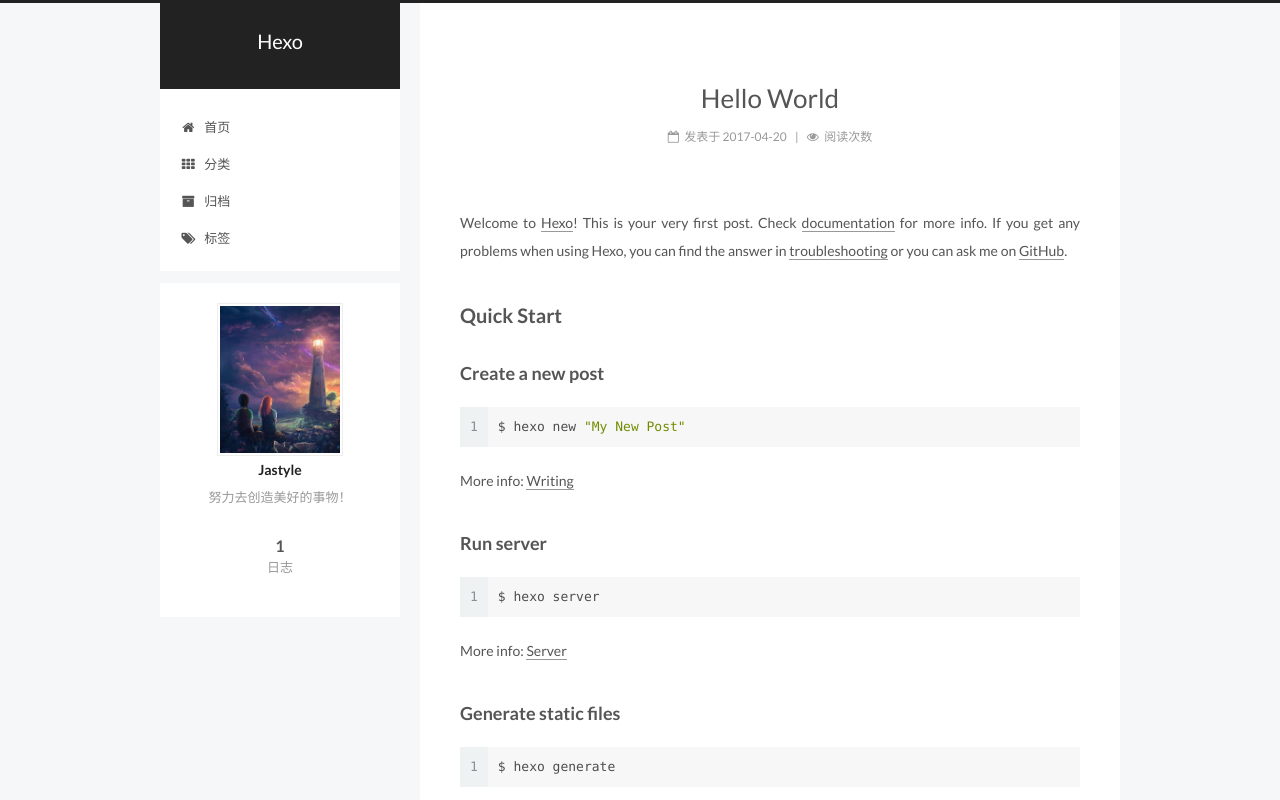
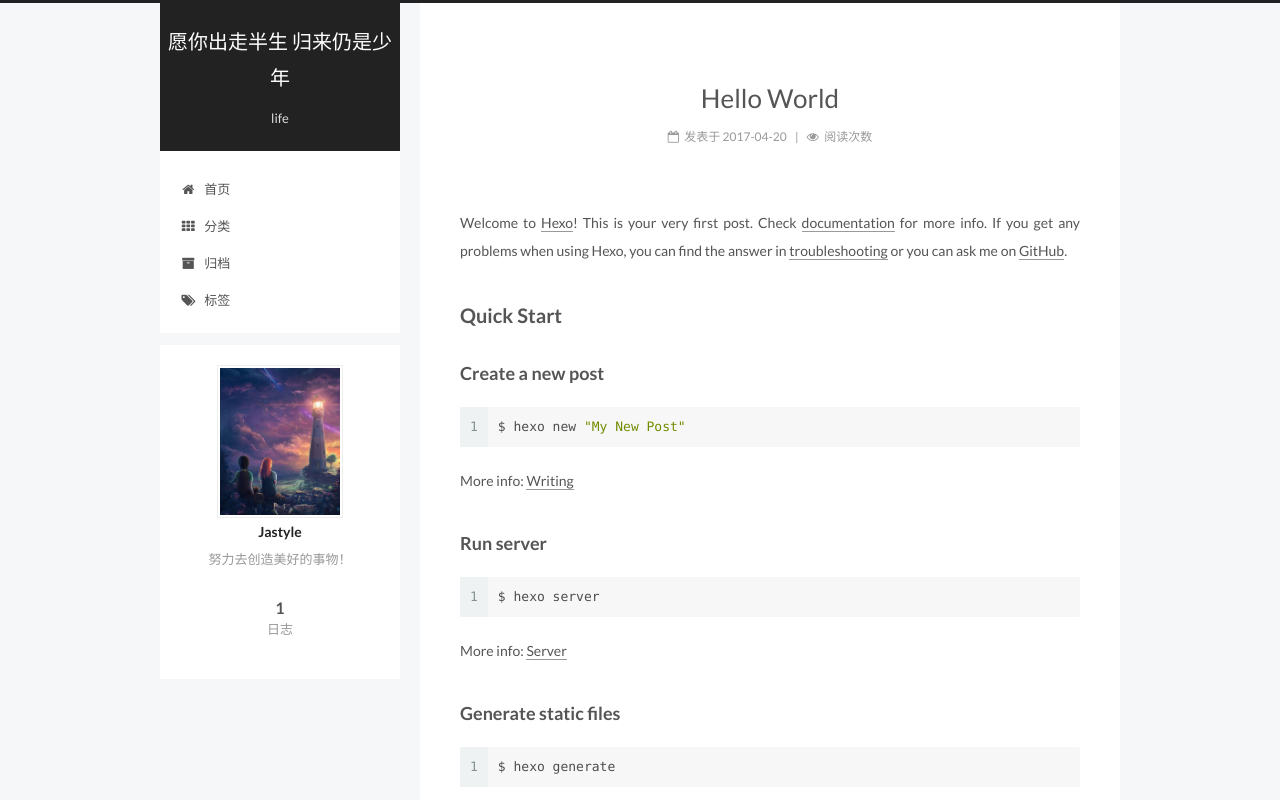
Before and after one commit to Jastyle/Jastyle.github.io, a plain HTML site: page index.html in a window 1280 px wide. Shown: the top 800 px of the page. Drawn offline with Linux system fonts and the light colour scheme; a script that the page names is missing.

Commit message:
Site updated: 2017-04-22 19:25:18

```diff
--- a/css/main.css
+++ b/css/main.css
@@ -1692,7 +1692,7 @@ pre .javascript .function {
   width: 4px;
   height: 4px;
   border-radius: 50%;
-  background: #ff9c6f;
+  background: #d7ffff;
 }
 .links-of-blogroll {
   font-size: 13px;
--- a/index.html
+++ b/index.html
@@ -92,12 +92,12 @@
 
 <meta name="description" content="努力去创造美好的事物！">
 <meta property="og:type" content="website">
-<meta property="og:title" content="Hexo">
+<meta property="og:title" content="愿你出走半生 归来仍是少年">
 <meta property="og:url" content="http://yoursite.com/index.html">
-<meta property="og:site_name" content="Hexo">
+<meta property="og:site_name" content="愿你出走半生 归来仍是少年">
 <meta property="og:description" content="努力去创造美好的事物！">
 <meta name="twitter:card" content="summary">
-<meta name="twitter:title" content="Hexo">
+<meta name="twitter:title" content="愿你出走半生 归来仍是少年">
 <meta name="twitter:description" content="努力去创造美好的事物！">
 
 
@@ -132,7 +132,7 @@
 
 
 
-  <title>Hexo</title>
+  <title>愿你出走半生 归来仍是少年</title>
 </head>
 
 <body itemscope itemtype="http://schema.org/WebPage" lang="zh-Hans">
@@ -180,12 +180,12 @@
     <div class="custom-logo-site-title">
       <a href="/"  class="brand" rel="start">
         <span class="logo-line-before"><i></i></span>
-        <span class="site-title">Hexo</span>
+        <span class="site-title">愿你出走半生 归来仍是少年</span>
         <span class="logo-line-after"><i></i></span>
       </a>
     </div>
 
-        <p class="site-subtitle"></p>
+        <p class="site-subtitle">life</p>
 
   </div>
 
@@ -282,7 +282,7 @@
     </span>
 
     <span hidden itemprop="publisher" itemscope itemtype="http://schema.org/Organization">
-      <meta itemprop="name" content="Hexo">
+      <meta itemprop="name" content="愿你出走半生 归来仍是少年">
     </span>
 
 
```
Also changed, not shown: 2017/04/20/hello-world/index.html (+5 -5 lines), archives/2017/04/index.html (+6 -6 lines), archives/2017/index.html (+6 -6 lines), archives/index.html (+6 -6 lines).
